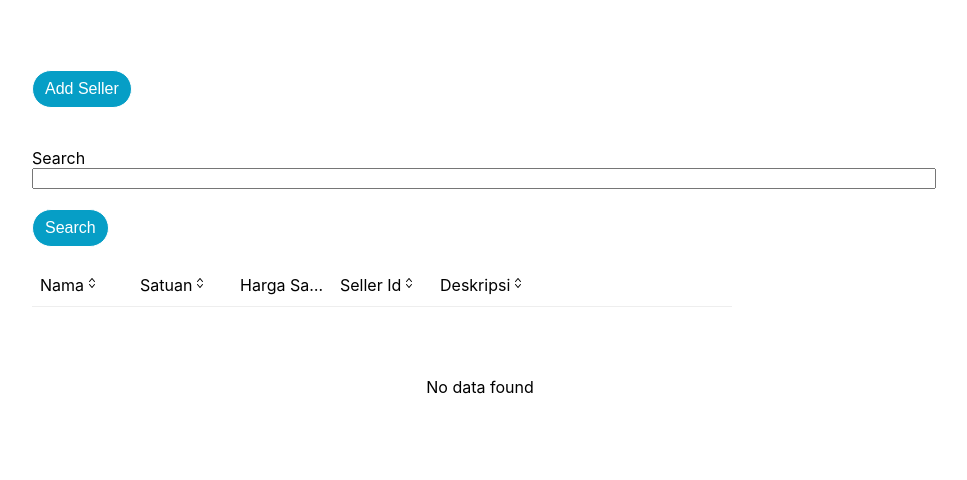
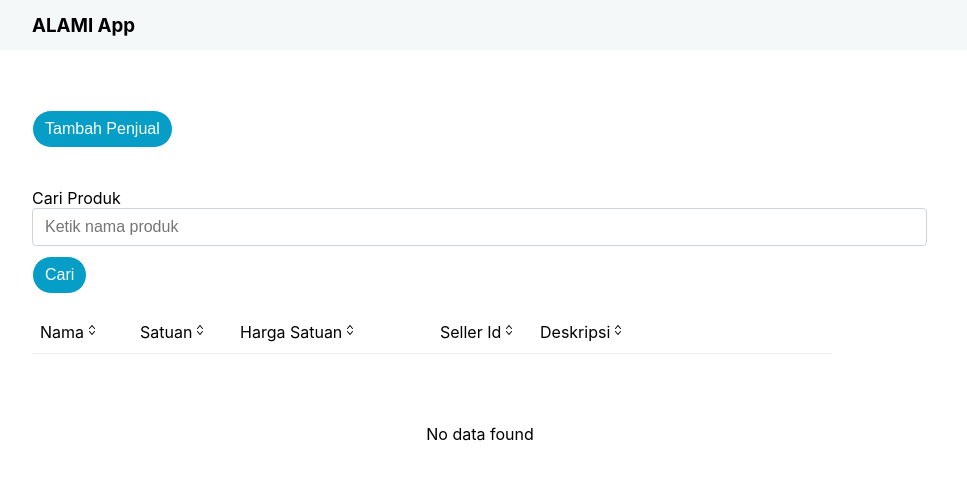
Before and after one commit to ihsanuddienullah/alami-app, a React (Create React App) app: page / in a window 1280 px wide. Shown: the top 480 px of the page, without its empty margins (160-1127 px from the left). Built offline with nearby package versions, Linux system fonts and the light colour scheme.

Commit message:
add header component

```diff
--- a/src/App.js
+++ b/src/App.js
@@ -1,9 +1,11 @@
 import { Routes, Route } from 'react-router-dom';
 import { Home, DetailSeller } from 'pages';
+import { Header } from 'components';
 import 'rsuite-table/dist/css/rsuite-table.css';
 
 const App = () => (
   <div>
+    <Header />
     <Routes>
       <Route path="/" element={<Home />} />
       <Route path="/detail-seller" element={<DetailSeller />} />
--- a/src/components/Button/button.style.js
+++ b/src/components/Button/button.style.js
@@ -18,5 +18,5 @@ export const ButtonStyled = styled.button`
     transition: color .15s ease-in-out,background-color .15s ease-in-out,border-color .15s ease-in-out,box-shadow .15s ease-in-out;
     color: #fff;
     background-color: #069EC6;
-    margin-top: 20px;
+    margin-top: 10px;
 `;
--- a/src/components/Container/container.style.js
+++ b/src/components/Container/container.style.js
@@ -2,5 +2,5 @@ import styled from 'styled-components';
 
 export const ContainerPage = styled.div`
     width: 70%;
-    margin: 50px auto 0 auto;
+    margin: 0 auto;
 `;
--- /dev/null
+++ b/src/components/header/header.style.js
@@ -0,0 +1,9 @@
+import styled from 'styled-components';
+
+export const HeaderStyled = styled.div`
+    height: 50px;
+    width: 100%;
+    background-color: #F4F8F9;
+    display: flex;
+    align-items: center;
+`;
--- /dev/null
+++ b/src/components/header/index.js
@@ -0,0 +1,9 @@
+import React from 'react';
+import ContainerPage from '../container';
+import { HeaderStyled } from './header.style';
+
+const Header = () => (
+  <HeaderStyled><ContainerPage><h3>ALAMI App</h3></ContainerPage></HeaderStyled>
+);
+
+export default Header;
--- a/src/components/index.js
+++ b/src/components/index.js
@@ -1,4 +1,5 @@
-import ContainerPage from './Container';
-import ButtonStyled from './Button';
+import ContainerPage from './container';
+import ButtonStyled from './button';
+import Header from './header';
 
-export { ContainerPage, ButtonStyled };
+export { ContainerPage, ButtonStyled, Header };
--- a/src/pages/detail-seller/detail-seller.container.js
+++ b/src/pages/detail-seller/detail-seller.container.js
@@ -1,6 +1,6 @@
 import React from 'react';
 import { Link } from 'react-router-dom';
-import { ContainerPage } from 'components/Container/container.style';
+import { ContainerPage } from 'components/container/container.style';
 
 const DetailSeller = () => (
   <ContainerPage>
--- a/src/pages/home/home.container.js
+++ b/src/pages/home/home.container.js
@@ -34,6 +34,7 @@ const Home = () => {
           });
         }
       });
+    setAddSellerFormValue({ nama: '', kota: '' });
   };
 
   const changeSearch = (e) => {
@@ -57,21 +58,22 @@ const Home = () => {
   };
 
   return (
+    <div className="home-page">
       <ContainerPage>
         <div className="add-seller-btn">
-        <ButtonStyled text="Add Seller" type="button" onClick={() => setShowAddSellerForm(!showAddSellerForm)} />
+          <ButtonStyled text="Tambah Penjual" type="button" onClick={() => setShowAddSellerForm(!showAddSellerForm)} />
         </div>
         <br />
         {showAddSellerForm && (
         <div className="add-seller-form">
           <form onSubmit={submitAddSeller}>
             <label htmlFor="nama">
-            Name
-            <input type="text" id="nama" value={addSellerFormValue.nama} onChange={(e) => changeValue('nama', e)} />
+              Nama
+              <input type="text" placeholder="Ketik nama" id="nama" value={addSellerFormValue.nama} onChange={(e) => changeValue('nama', e)} />
             </label>
             <label htmlFor="kota">
               Kota
-            <input type="text" id="kota" value={addSellerFormValue.kota} onChange={(e) => changeValue('kota', e)} />
+              <input type="text" placeholder="Ketik kota" id="kota" value={addSellerFormValue.kota} onChange={(e) => changeValue('kota', e)} />
             </label>
             <ButtonStyled text="Submit" type="submit" />
           </form>
@@ -79,10 +81,10 @@ const Home = () => {
         )}
         <div className="form-search">
           <label htmlFor="search">
-          Search
-          <input type="text" id="search" value={searchKeyword} onChange={(e) => changeSearch(e)} />
+            Cari Produk
+            <input type="text" placeholder="Ketik nama produk" id="search" value={searchKeyword} onChange={(e) => changeSearch(e)} />
           </label>
-        <ButtonStyled text="Search" type="button" onClick={() => searchProduk()} />
+          <ButtonStyled text="Cari" type="button" onClick={() => searchProduk()} />
         </div>
         <Table data={dataProduk.data}>
           <Column width={100} sortable fixed resizable>
@@ -95,7 +97,7 @@ const Home = () => {
             <Cell dataKey="satuan" />
           </Column>
 
-        <Column width={100} sortable resizable>
+          <Column width={200} sortable resizable>
             <HeaderCell>Harga Satuan</HeaderCell>
             <Cell dataKey="hargaSatuan" />
           </Column>
@@ -111,6 +113,7 @@ const Home = () => {
           </Column>
         </Table>
       </ContainerPage>
+    </div>
   );
 };
 
--- a/src/styles/index.scss
+++ b/src/styles/index.scss
@@ -13,12 +13,12 @@ code {
     monospace;
 }
 
+.home-page {
+  margin-top: 50px
+}
+
 button:hover {
   background-color: #00c0f3;
-}
-
-.add-seller-btn {
-  // float: right;
 }
 
 .add-seller-form {
@@ -26,21 +26,20 @@ button:hover {
 }
 
 input {
-  display: block;
-  width: 100%;
-  // padding: 0.375rem 0.75rem;
-  // font-size: 1rem;
-  // font-weight: 400;
-  // line-height: 1.5;
-  // color: #212529;
-  // background-color: #fff;
-  // background-clip: padding-box;
-  // border: 1px solid #ced4da;
-  // -webkit-appearance: none;
-  // -moz-appearance: none;
-  // appearance: none;
-  // border-radius: 0.25rem;
-  // transition: border-color 0.15s ease-in-out, box-shadow 0.15s ease-in-out;
+  width: 97%;
+  padding: 0.375rem 0.75rem;
+  font-size: 1rem;
+  font-weight: 400;
+  line-height: 1.5;
+  color: #212529;
+  background-color: #fff;
+  background-clip: padding-box;
+  border: 1px solid #ced4da;
+  -webkit-appearance: none;
+  -moz-appearance: none;
+  appearance: none;
+  border-radius: 0.25rem;
+  transition: border-color 0.15s ease-in-out, box-shadow 0.15s ease-in-out;
 }
 
 .form-search {
```
Lines whose indentation alone changed are shown as unchanged.
